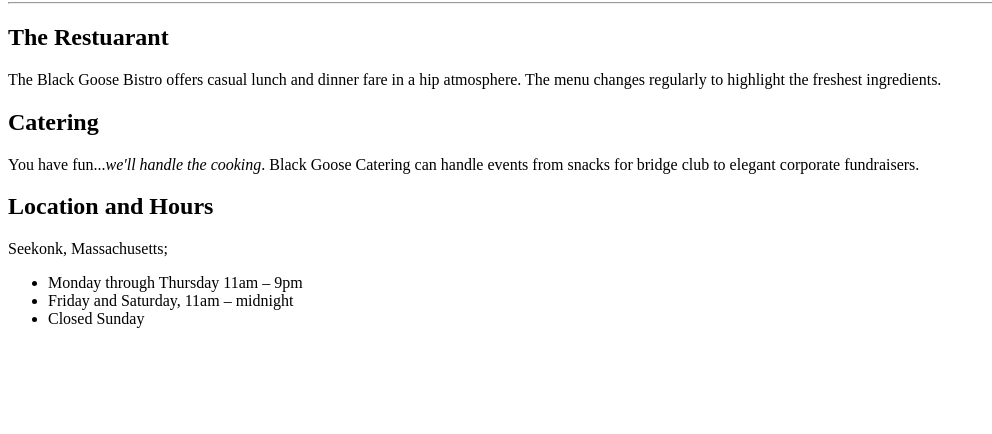
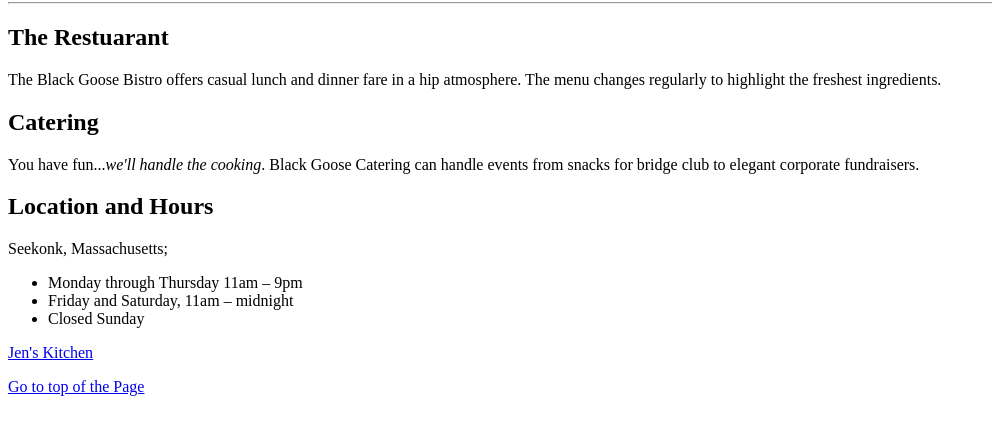
Before and after one commit to julianhart/Lab-3, a plain HTML site: page index.html in a window 1280 px wide. Shown: the part 224-658 px from the top of the page, without its empty margins (0-992 px from the left). Drawn offline with Linux system fonts and the light colour scheme.

Commit message:
Add Links

```diff
--- a/index.html
+++ b/index.html
@@ -23,7 +23,11 @@
 		<li>Closed Sunday</li>
 	</ul>
 
+	<!-- Links -->
+	<p><a href="http://www.grc.calpoly.edu/" target="_blank">Jen's Kitchen</a></p>
 
+	<p><a href="#top">Go to top of the Page</a></p>
+	<!-- End Links -->
 
 </body>
 </html>
```
